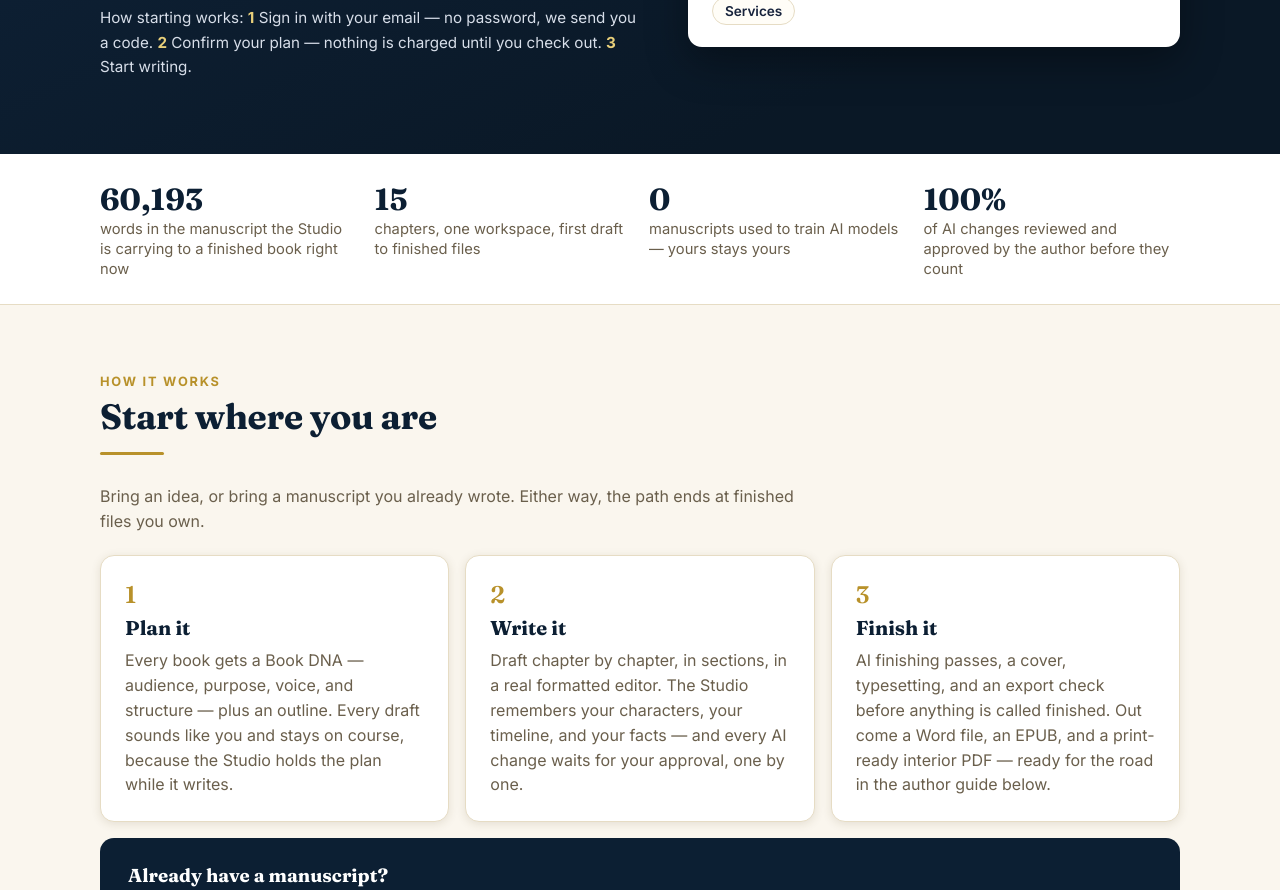
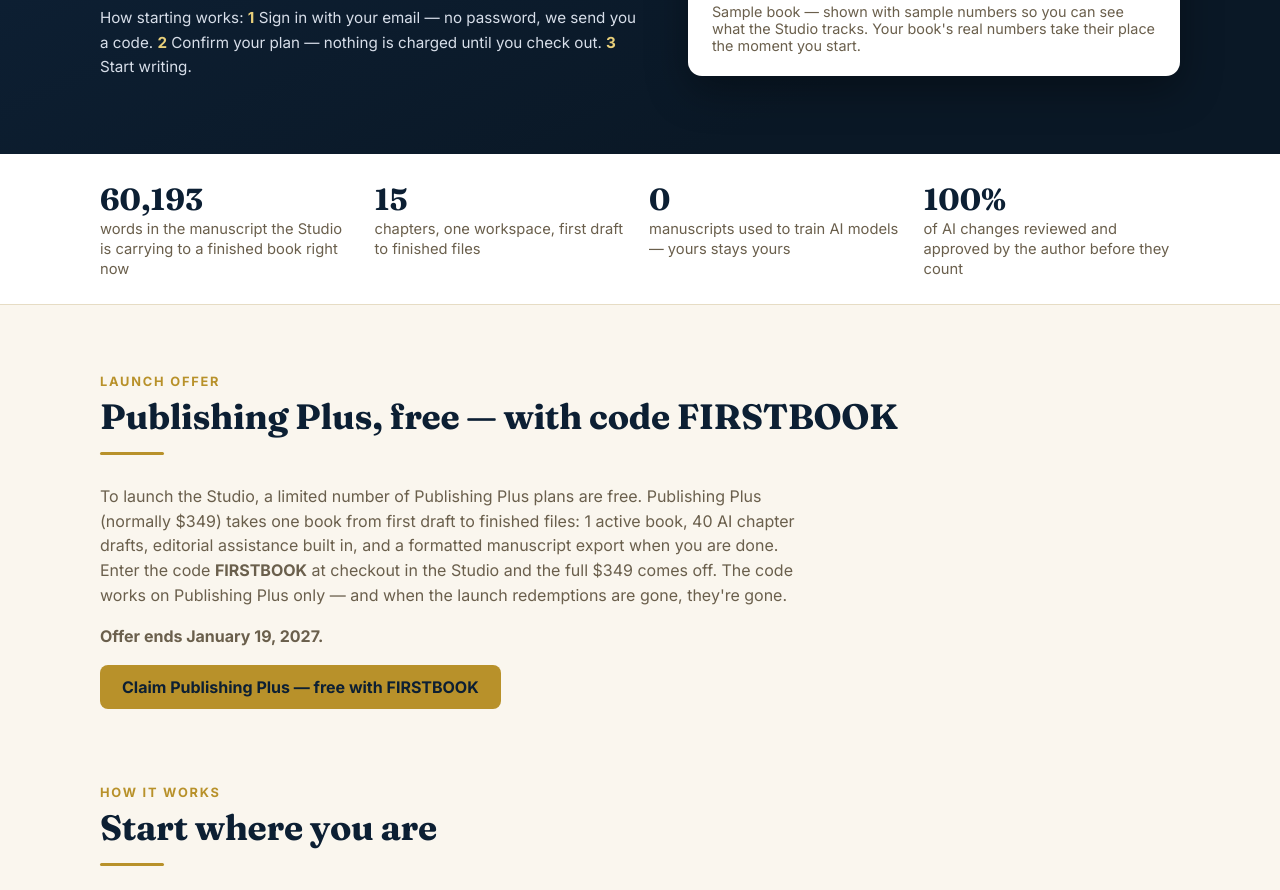
Before and after one commit to tedrickdh/holmes-universal-hub, a plain HTML site: page studio/index.html in a window 1280 px wide. Shown: the part 577-1467 px from the top of the page. Drawn offline with Linux system fonts and the light colour scheme.

Commit message:
[Launch] FIRSTBOOK offer + plain-terms copy on the Studio landing page

```diff
--- a/studio/index.html
+++ b/studio/index.html
@@ -60,6 +60,7 @@ section.block{padding:56px 0 8px}.kicker{color:var(--gold);font-weight:700;lette
 </div>
 <button class="btn navy continueBtn">Continue writing — Chapter 4, The Crossing</button>
 <div class="shelfRow"><span>Cover</span><span>Finishing passes</span><span>Quality Index</span><span>Publish</span><span>Services</span></div>
+<p class="mockMeta">Sample book — shown with sample numbers so you can see what the Studio tracks. Your book's real numbers take their place the moment you start.</p>
 </div>
 </div></div>
 
@@ -69,6 +70,14 @@ section.block{padding:56px 0 8px}.kicker{color:var(--gold);font-weight:700;lette
 <div class="stat"><strong>0</strong><span>manuscripts used to train AI models — yours stays yours</span></div>
 <div class="stat"><strong>100%</strong><span>of AI changes reviewed and approved by the author before they count</span></div>
 </div></div>
+
+<section class="block" id="launch"><div class="wrap">
+<p class="kicker">Launch offer</p>
+<h2>Publishing Plus, free — with code FIRSTBOOK</h2>
+<p class="sub">To launch the Studio, a limited number of Publishing Plus plans are free. Publishing Plus (normally $349) takes one book from first draft to finished files: 1 active book, 40 AI chapter drafts, editorial assistance built in, and a formatted manuscript export when you are done. Enter the code <strong>FIRSTBOOK</strong> at checkout in the Studio and the full $349 comes off. The code works on Publishing Plus only — and when the launch redemptions are gone, they're gone.</p>
+<p class="sub"><strong>Offer ends January 19, 2027.</strong></p>
+<div class="ctas"><a class="btn" href="https://holmes-publishing-studio.tedrickdh.workers.dev/?plan=publishing_plus">Claim Publishing Plus — free with FIRSTBOOK</a></div>
+</div></section>
 
 <section class="block" id="how"><div class="wrap">
 <p class="kicker">How it works</p>
@@ -145,6 +154,7 @@ footer{background:var(--navy);color:#9fb0c6;padding:30px 0;border-top:3px solid
 </div>
 <p class="plansNote">You'll sign in with your email (no password), then confirm your plan.</p>
 <p class="plansNote">Every plan includes the same promise: your manuscript is yours, it is never used to train AI models, and every AI change waits for your approval.</p>
+<p class="plansNote"><strong>The plain terms:</strong> One-time plans — your draft allowance never expires. Memberships — drafts renew each month on your billing date and don't roll over; cancel any time from your Account page (Manage billing opens Stripe), and your membership stays active until the end of the paid period. Plans are separate packages, not upgrades: a second plan is added at full price with its own allowances — nothing is merged, credited, or prorated. If a finishing-service order is refunded or its payment is disputed, its unspent service credit is voided; credit already spent on finished work is never taken back.</p>
 </div></section>
 
 <section class="block" id="faq"><div class="wrap">
```
